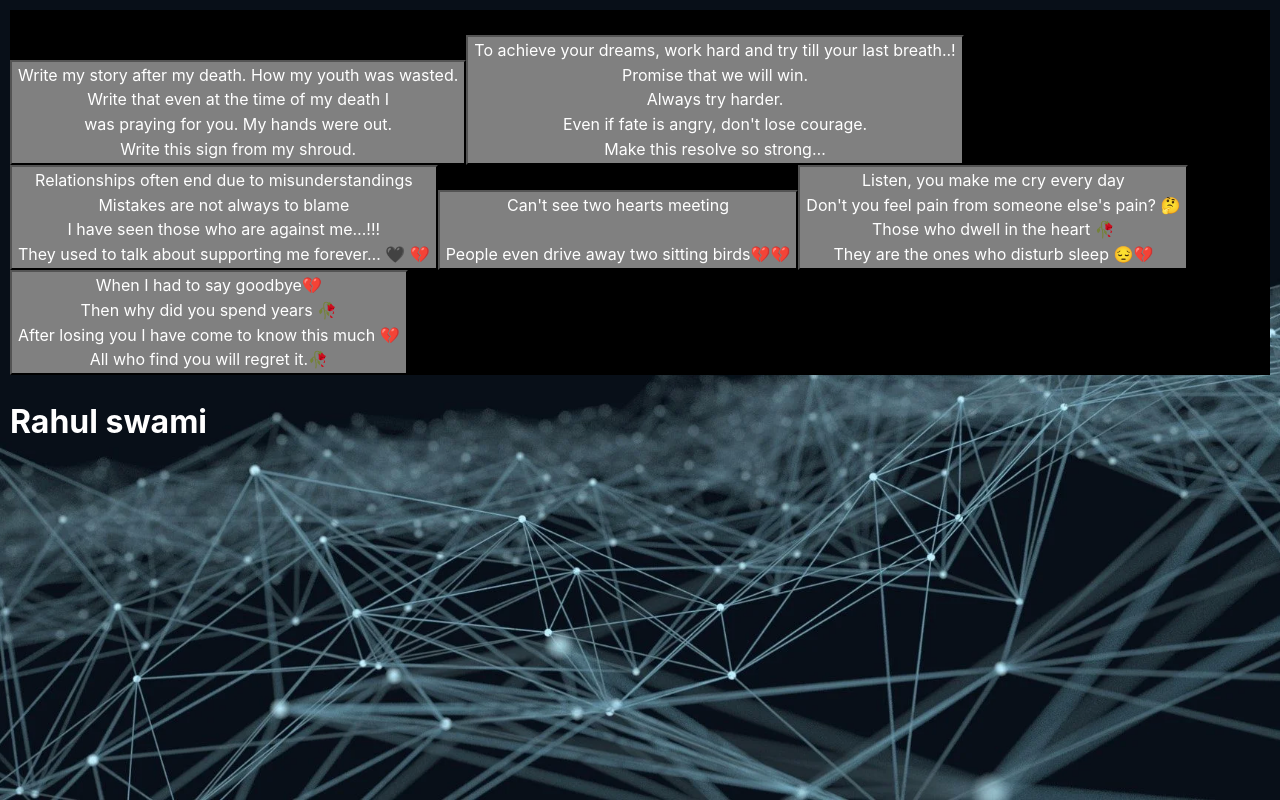
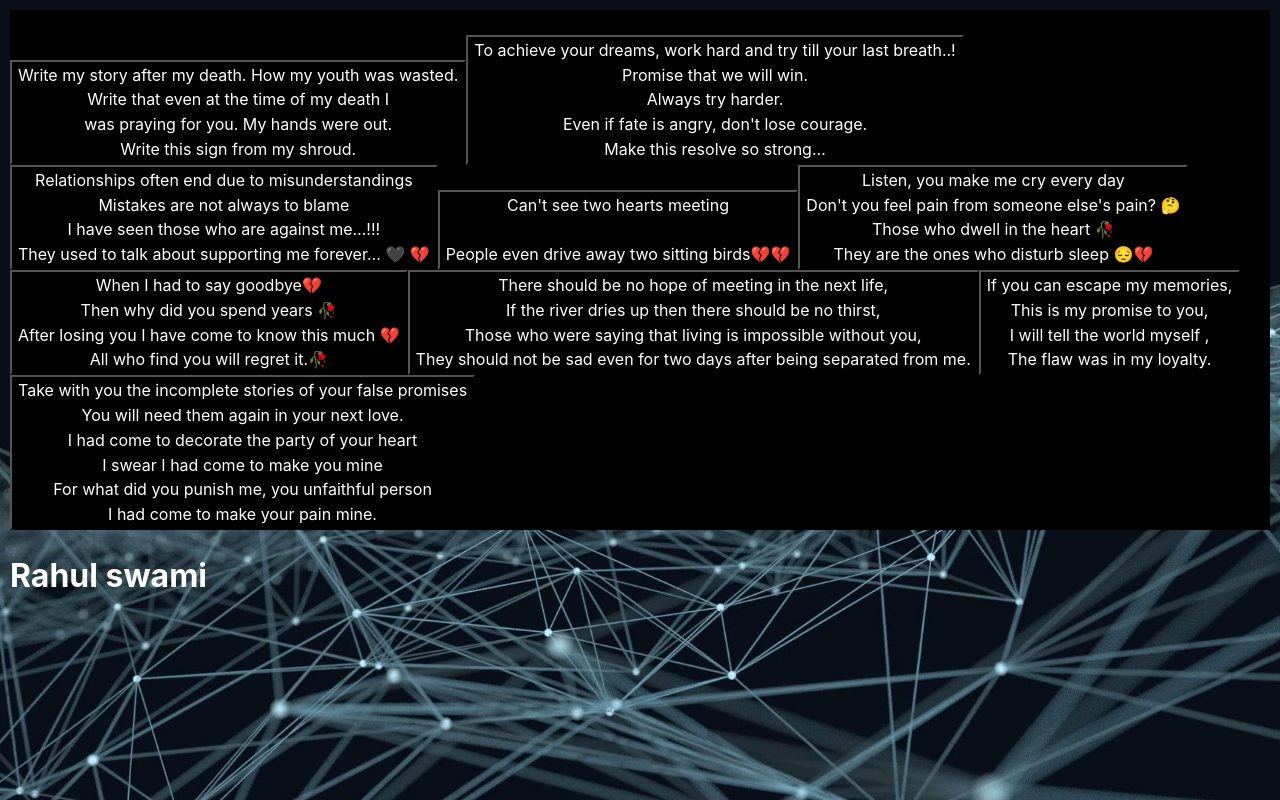
Before and after one commit to prince-pardhan/porfolio, a React (Create React App) app: page /Motavison in a window 1280 px wide. Shown: the top 800 px of the page. Built offline with nearby package versions, Linux system fonts and the light colour scheme.

Commit message:
shiyari ko add ki ya h

```diff
--- a/src/Parsanal/Motavison.jsx
+++ b/src/Parsanal/Motavison.jsx
@@ -24,37 +24,51 @@ export default function ProfilePage() {
             <div style={{ background: "black", color: "whitr" }}>   .
                 <div style={{ color: "white",  gap:"10" }}>
 
-     <button style={{background:"gray",color:"white"}}>  Write my story after my death.
+     <button style={{background:"black",color:"white"}}>  Write my story after my death.
          How my youth was wasted. <br />
          Write that even at the time of my death I <br />
          was praying for you. My hands were out.  <br />
          Write this sign from my shroud.</button>
-        <button style={{background:"gray",color:"white"}}>To achieve your dreams, work hard and try till your last breath..! <br />
+        <button style={{background:"black",color:"white"}}>To achieve your dreams, work hard and try till your last breath..! <br />
 
 Promise that we will win. <br />
 Always try harder. <br />
 Even if fate is angry, don't lose courage. <br />
 Make this resolve so strong…</button>
-<button style={{background:"gray",color:"white"}}>Relationships often end due to misunderstandings <br />
+<button style={{background:"black",color:"white"}}>Relationships often end due to misunderstandings <br />
 
 Mistakes are not always to blame  <br />
 I have seen those who are against me…!!! <br />
 
 They used to talk about supporting me forever… 🖤 💔</button>
-<button style={{background:"gray",color:"white"}}> Can't see two hearts meeting <br /> <br />
+<button style={{background:"black",color:"white"}}> Can't see two hearts meeting <br /> <br />
 
 People even drive away two sitting birds💔💔</button>
-<button style={{background:"gray",color:"white"}}> Listen, you make me cry every day <br />
+<button style={{background:"black",color:"white"}}> Listen, you make me cry every day <br />
 
 Don't you feel pain from someone else's pain? 🤔 <br />
     Those who dwell in the heart 🥀<br />
 
 They are the ones who disturb sleep 😔💔 </button>
-<button style={{background:"gray",color:"white"}}> When I had to say goodbye💔 <br />
+<button style={{background:"black",color:"white"}}> When I had to say goodbye💔 <br />
 
 Then why did you spend years 🥀  <br /> After losing you I have come to know this much 💔<br />
 
 All who find you will regret it.🥀</button>
+ <button style={{background:"black",color:"white"}}>There should be no hope of meeting in the next life, <br />
+If the river dries up then there should be no thirst, <br />
+Those who were saying that living is impossible without you, <br />
+They should not be sad even for two days after being separated from me. <br /></button>
+<button style={{background:"black",color:"white"}}> If you can escape my memories, <br />
+This is my promise to you, <br />
+I will tell the world myself , <br />
+The flaw was in my loyalty. <br /></button>
+  <button style={{background:"black",color:"white"}}> Take with you the incomplete stories of your false promises <br />
+
+You will need them again in your next love. <br />I had come to decorate the party of your heart <br />
+I swear I had come to make you mine <br />
+For what did you punish me, you unfaithful person <br />
+I had come to make your pain mine. <br />   </button>
                 </div>
             </div>
             <h1 style={{color:"white"}}>Rahul swami</h1>
```
